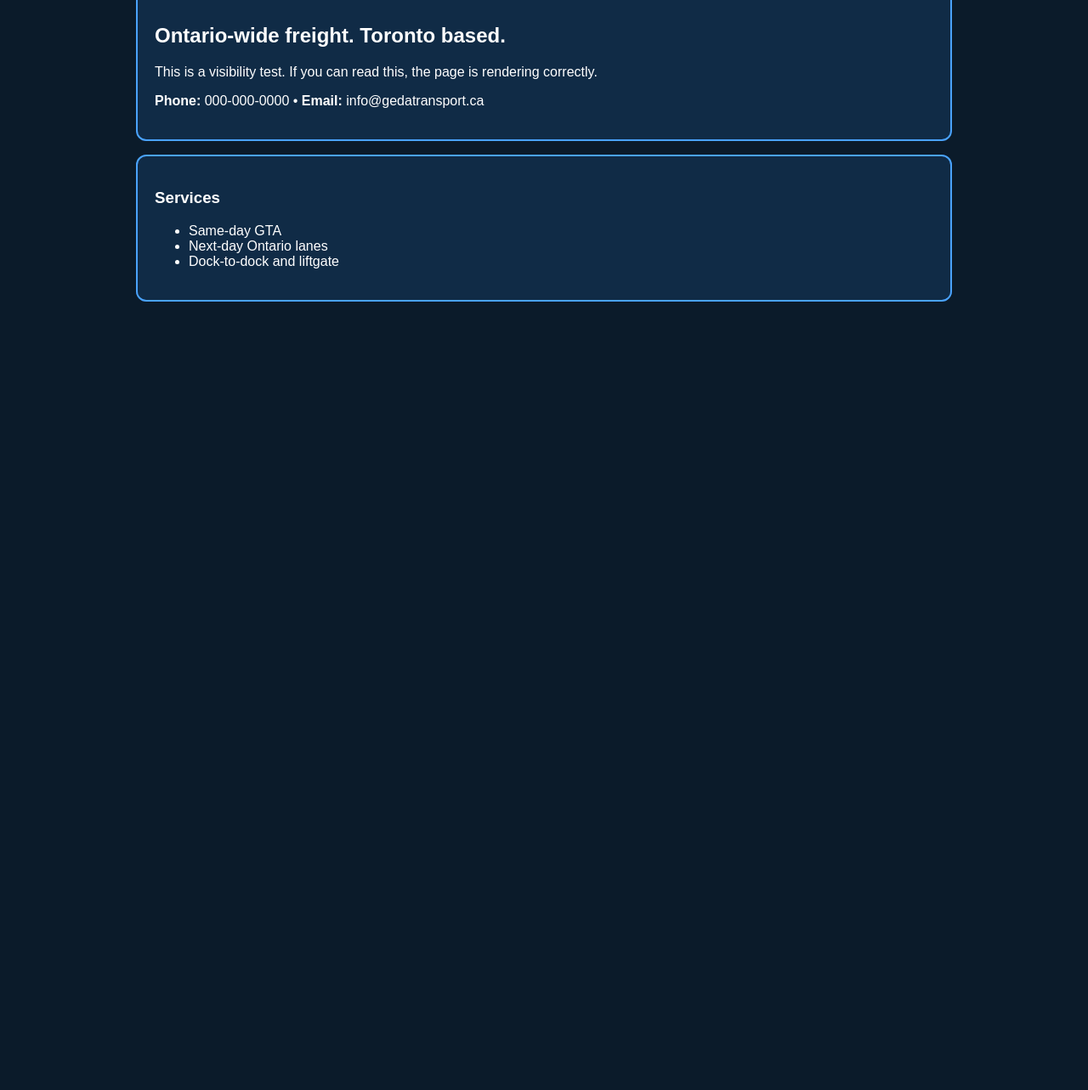
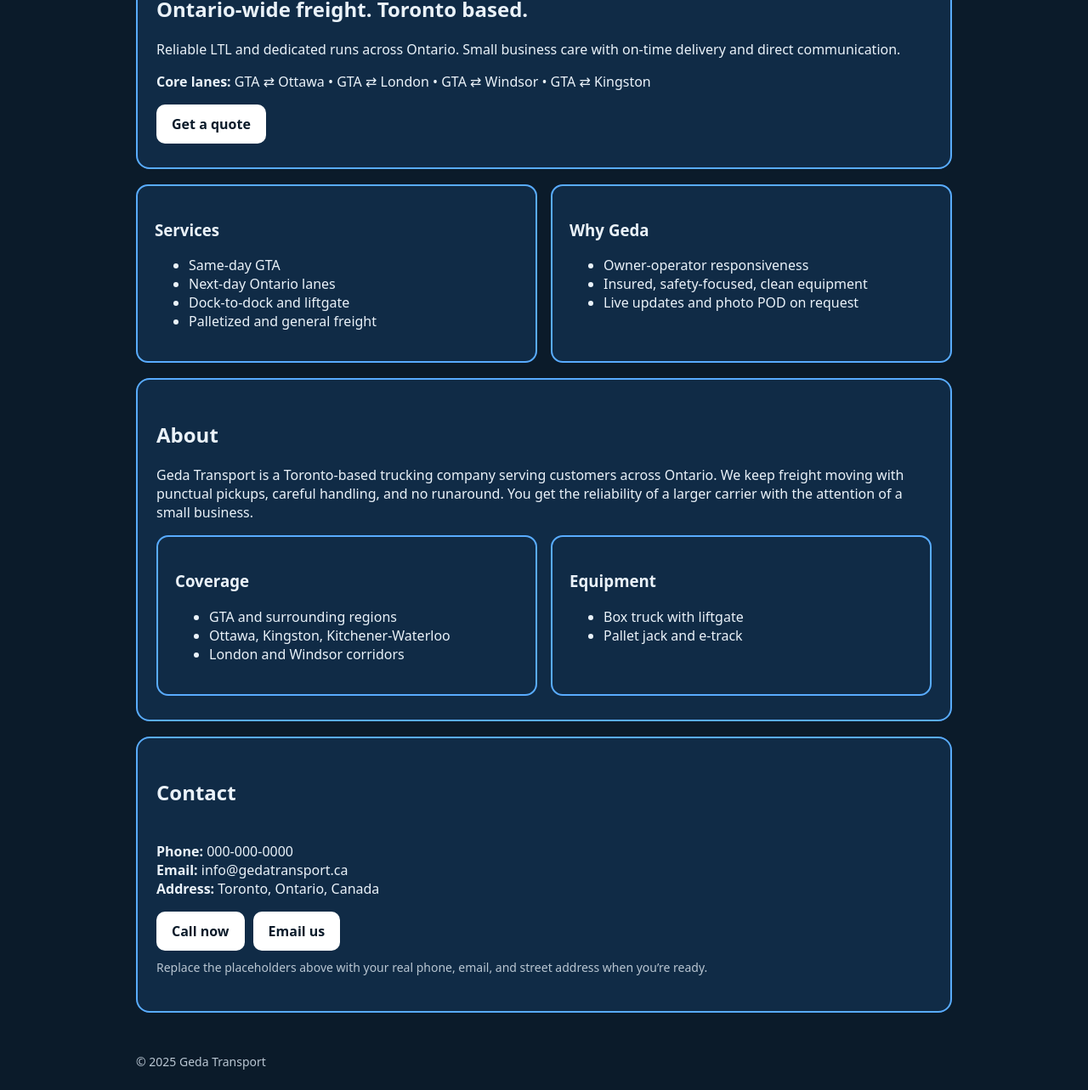
Before and after one commit to Bini111/Geda, a plain HTML site: page index.html in a window 1280 px wide. Shown: the part 162-1445 px from the top of the page at 85% size. Before the commit the page ends 800 px from the top, so only its background shows below. Drawn offline with Linux system fonts and the light colour scheme.

Commit message:
Update index.html

```diff
--- a/index.html
+++ b/index.html
@@ -3,36 +3,143 @@
 <head>
   <meta charset="utf-8" />
   <meta name="viewport" content="width=device-width, initial-scale=1" />
-  <title>Geda Transport</title>
+  <title>Geda Transport — Ontario-wide freight</title>
+  <meta name="description" content="Toronto-based trucking. Reliable LTL and dedicated runs across Ontario." />
   <style>
-    body { margin:0; font-family: Arial, sans-serif; background:#0b1b2a; color:#fff; }
-    header { display:flex; align-items:center; gap:12px; padding:16px; background:#0e2236; }
-    header img { height:44px; width:auto; border-radius:6px; }
-    .wrap { max-width:960px; margin:0 auto; padding:20px; }
-    .box { background:#102b46; border:2px solid #4aa3ff; border-radius:12px; padding:20px; margin-top:16px; }
+    :root{
+      --bg:#0b1b2a;--panel:#102b46;--ink:#eaf2f9;--sub:#b9c6d2;--accent:#59acff;--head:#0e2236
+    }
+    *{box-sizing:border-box}
+    html{scroll-behavior:smooth}
+    html,body{margin:0;background:var(--bg);color:var(--ink);font-family:system-ui,Arial,sans-serif}
+    a{color:inherit}
+    .wrap{max-width:1000px;margin:0 auto;padding:24px 20px}
+
+    /* Header / nav */
+    header{position:sticky;top:0;z-index:10;background:var(--head);box-shadow:0 2px 0 rgba(255,255,255,.04)}
+    .nav{display:flex;align-items:center;gap:14px;padding:12px 20px}
+    .nav img{height:40px;width:auto;border-radius:8px}
+    .nav h1{margin:0;font-size:22px;white-space:nowrap}
+    .navlinks{display:flex;gap:8px;margin-left:auto}
+    .navlinks a{padding:8px 10px;border-radius:8px;text-decoration:none}
+    .navlinks a:hover,.navlinks a[aria-current="page"]{background:rgba(255,255,255,.08)}
+
+    /* Hero / sections */
+    .hero{background:var(--panel);border:2px solid var(--accent);border-radius:16px;padding:28px 22px;margin-top:18px}
+    .grid{display:grid;gap:16px;margin-top:18px}
+    @media(min-width:860px){.grid{grid-template-columns:1fr 1fr}}
+    .card{background:var(--panel);border:2px solid var(--accent);border-radius:14px;padding:20px}
+    .btn{display:inline-block;padding:12px 18px;background:#fff;color:#0b1b2a;text-decoration:none;border-radius:10px;font-weight:700}
+    .small{color:var(--sub);font-size:14px}
+    .addr{white-space:pre-line}
+
+    /* Footer */
+    footer{color:var(--sub);padding:24px 20px}
   </style>
+
+  <!-- Basic SEO / structured data -->
+  <script type="application/ld+json">
+  {
+    "@context":"https://schema.org",
+    "@type":"LocalBusiness",
+    "name":"Geda Transport",
+    "image":"https://gedatransport.ca/logo.png",
+    "address":{"@type":"PostalAddress","addressLocality":"Toronto","addressRegion":"ON","addressCountry":"CA"},
+    "telephone":"+1-000-000-0000",
+    "email":"info@gedatransport.ca",
+    "url":"https://gedatransport.ca",
+    "areaServed":"Ontario"
+  }
+  </script>
 </head>
 <body>
   <header>
+    <div class="nav wrap">
       <img src="logo.png" alt="Geda Transport logo" onerror="this.style.display='none'">
       <h1>Geda Transport</h1>
+      <nav class="navlinks">
+        <a href="#home" aria-current="page">Home</a>
+        <a href="#about">About</a>
+        <a href="#contact">Contact</a>
+      </nav>
+    </div>
   </header>
 
-  <main class="wrap">
-    <section class="box">
+  <main id="home" class="wrap">
+    <section class="hero">
       <h2>Ontario-wide freight. Toronto based.</h2>
-      <p>This is a visibility test. If you can read this, the page is rendering correctly.</p>
-      <p><strong>Phone:</strong> 000-000-0000 • <strong>Email:</strong> info@gedatransport.ca</p>
+      <p>Reliable LTL and dedicated runs across Ontario. Small business care with on-time delivery and direct communication.</p>
+      <p><strong>Core lanes:</strong> GTA ⇄ Ottawa • GTA ⇄ London • GTA ⇄ Windsor • GTA ⇄ Kingston</p>
+      <a class="btn" href="#contact">Get a quote</a>
     </section>
 
-    <section class="box">
+    <section class="grid">
+      <div class="card">
         <h3>Services</h3>
         <ul>
           <li>Same-day GTA</li>
           <li>Next-day Ontario lanes</li>
           <li>Dock-to-dock and liftgate</li>
+          <li>Palletized and general freight</li>
         </ul>
+      </div>
+      <div class="card">
+        <h3>Why Geda</h3>
+        <ul>
+          <li>Owner-operator responsiveness</li>
+          <li>Insured, safety-focused, clean equipment</li>
+          <li>Live updates and photo POD on request</li>
+        </ul>
+      </div>
+    </section>
+
+    <section id="about" class="hero">
+      <h2>About</h2>
+      <p>Geda Transport is a Toronto-based trucking company serving customers across Ontario. We keep freight moving with punctual pickups, careful handling, and no runaround. You get the reliability of a larger carrier with the attention of a small business.</p>
+      <div class="grid" style="margin-top:6px">
+        <div class="card">
+          <h3>Coverage</h3>
+          <ul>
+            <li>GTA and surrounding regions</li>
+            <li>Ottawa, Kingston, Kitchener-Waterloo</li>
+            <li>London and Windsor corridors</li>
+          </ul>
+        </div>
+        <div class="card">
+          <h3>Equipment</h3>
+          <ul>
+            <li>Box truck with liftgate</li>
+            <li>Pallet jack and e-track</li>
+          </ul>
+        </div>
+      </div>
+    </section>
+
+    <section id="contact" class="hero">
+      <h2>Contact</h2>
+      <p class="addr">
+<strong>Phone:</strong> 000-000-0000
+<strong>Email:</strong> info@gedatransport.ca
+<strong>Address:</strong> Toronto, Ontario, Canada
+      </p>
+      <div style="display:flex; gap:10px; flex-wrap:wrap">
+        <a class="btn" href="tel:+10000000000">Call now</a>
+        <a class="btn" href="mailto:info@gedatransport.ca">Email us</a>
+      </div>
+      <p class="small" style="margin-top:10px">Replace the placeholders above with your real phone, email, and street address when you’re ready.</p>
     </section>
   </main>
+
+  <footer class="wrap small">© <span id="y"></span> Geda Transport</footer>
+  <script>
+    document.getElementById('y').textContent = new Date().getFullYear();
+    // simple active-state swap on nav as you click
+    document.querySelectorAll('.navlinks a').forEach(a=>{
+      a.addEventListener('click', ()=>{
+        document.querySelectorAll('.navlinks a').forEach(x=>x.removeAttribute('aria-current'));
+        a.setAttribute('aria-current','page');
+      });
+    });
+  </script>
 </body>
 </html>
```
Lines whose indentation alone changed are shown as unchanged.
